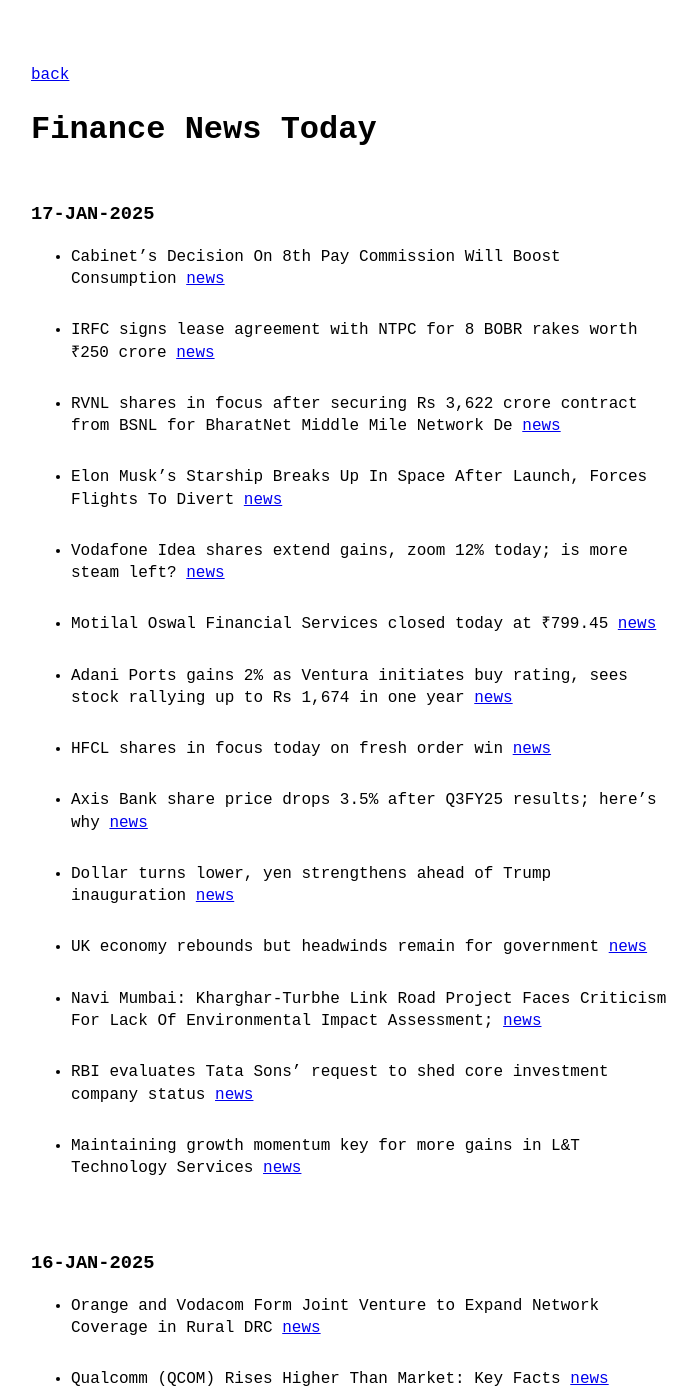
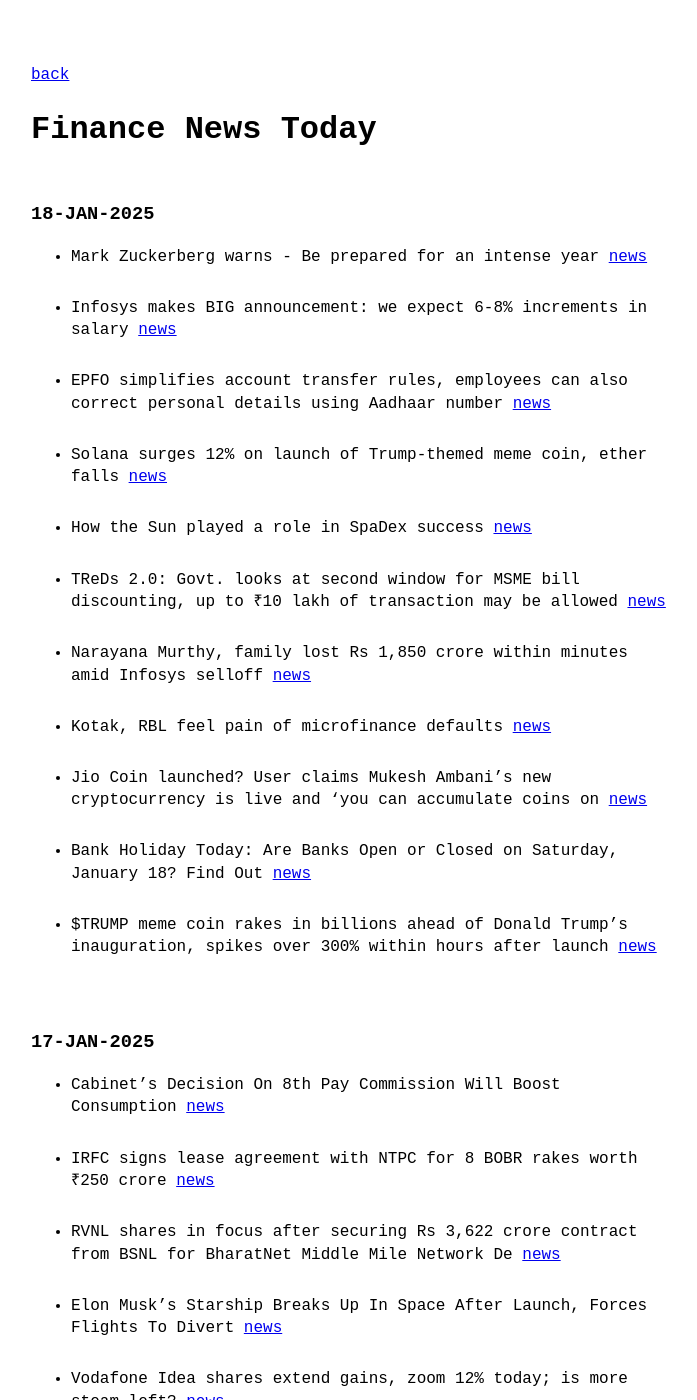
Before and after one commit to VallarasuS/Vallarasu.in, a Jekyll site: the page built from docs/finance.md, in a window 1280 px wide and 1400 px high. Shown: the whole window, without its empty margins (289-986 px from the left). Built offline with Jekyll 4.4.1, drawn with Linux system fonts in a browser that asks for light colours.

Commit message:
Update finance.md

```diff
--- a/docs/finance.md
+++ b/docs/finance.md
@@ -3,6 +3,19 @@
 title: Finance News Today
 ---
 
+### 18-JAN-2025
+
+- Mark Zuckerberg warns - Be prepared for an intense year [news](https://m.economictimes.com/news/international/us/tumultuous-2025-for-meta-mark-zuckerberg-warns-staff-in-an-internal-memo-be-prepared-for-an-intense-year/articleshow/117336876.cms) <br/><br/>
+- Infosys makes BIG announcement: we expect 6-8% increments in salary [news](https://www.dnaindia.com/business/report-narayana-murthy-infosys-makes-big-announcement-employees-to-receive-salary-hike-of-3127632) <br/><br/>
+- EPFO simplifies account transfer rules, employees can also correct personal details using Aadhaar number [news](https://www.thehindu.com/news/national/epfo-simplifies-account-transfer-rules-employees-can-also-correct-personal-details-using-aadhaar-number/article69113054.ece) <br/><br/>
+- Solana surges 12% on launch of Trump-themed meme coin, ether falls [news](https://www.cnbc.com/2025/01/18/crypto-market-today.html) <br/><br/>
+- How the Sun played a role in SpaDex success [news](https://indianexpress.com/article/explained/explained-sci-tech/space-weather-isro-maiden-satellite-docking-9784110/) <br/><br/>
+- TReDs 2.0: Govt. looks at second window for MSME bill discounting, up to ₹10 lakh of transaction may be allowed [news](https://www.livemint.com/news/india/treds-2-0-govt-looks-at-second-window-for-msme-bill-discounting-up-to-rs-10-lakh-worth-of-transaction-may-be-allowed-11737027331866.html) <br/><br/>
+- Narayana Murthy, family lost Rs 1,850 crore within minutes amid Infosys selloff [news](https://www.businesstoday.in/markets/stocks/story/narayana-murthy-family-lost-rs-1850-crore-within-minutes-amid-infosys-selloff-461133-2025-01-17) <br/><br/>
+- Kotak, RBL feel pain of microfinance defaults [news](https://timesofindia.indiatimes.com/business/india-business/kotak-rbl-feel-pain-of-microfinance-defaults/articleshow/117364810.cms) <br/><br/>
+- Jio Coin launched? User claims Mukesh Ambani's new cryptocurrency is live and 'you can accumulate coins on [news](https://m.economictimes.com/news/new-updates/jiocoin-launched-user-claims-mukesh-ambanis-new-cryptocurrency-is-live-and-you-can-accumulate-coins-on-polygon/articleshow/117350156.cms) <br/><br/>
+- Bank Holiday Today: Are Banks Open or Closed on Saturday, January 18? Find Out [news](https://zeenews.india.com/personal-finance/bank-holiday-today-are-banks-open-or-closed-on-saturday-january-18-find-out-2845361.html) <br/><br/>
+- $TRUMP meme coin rakes in billions ahead of Donald Trump’s inauguration, spikes over 300% within hours after launch [news](https://www.livemint.com/market/stock-market-news/trump-meme-coin-skyrockets-300-on-debut-in-under-three-hours-ahead-of-donald-trumps-inauguration-11737213620863.html) <br/><br/>
 
 ### 17-JAN-2025
 
```
